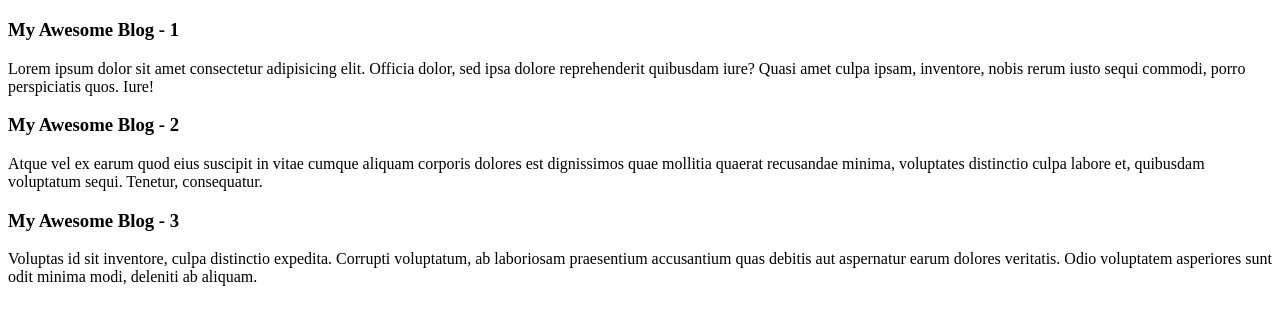
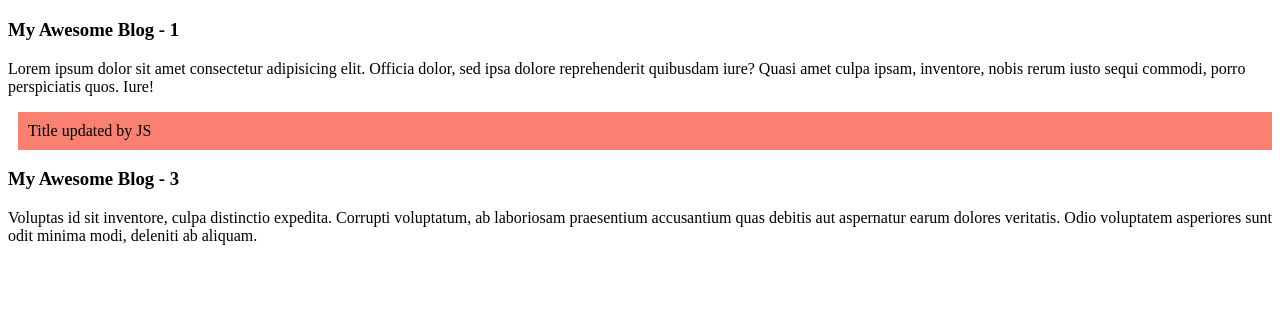
Before and after one commit to bishnuphitron/js-dom, a plain HTML site: page dom.html in a window 1280 px wide. Shown: the part 61-386 px from the top of the page. Drawn offline with Linux system fonts and the light colour scheme.

Commit message:
Capture and change Element by using getElementById

```diff
--- a/dom.html
+++ b/dom.html
@@ -5,6 +5,11 @@
   <meta http-equiv="X-UA-Compatible" content="IE=edge">
   <meta name="viewport" content="width=device-width, initial-scale=1.0">
   <title>DOM</title>
+  <style>
+    /* #second-title{
+      background-color: rgb(235, 204, 182);
+    } */
+  </style>
 </head>
 <body>
   <header>
@@ -16,11 +21,11 @@
         <h3>My Awesome Blog - 1</h3>
         <p>Lorem ipsum dolor sit amet consectetur adipisicing elit. Officia dolor, sed ipsa dolore reprehenderit quibusdam iure? Quasi amet culpa ipsam, inventore, nobis rerum iusto sequi commodi, porro perspiciatis quos. Iure!</p>
       </article>
-      <article>
-        <h3>My Awesome Blog - 2</h3>
+      <article id="third-title">
+        <h3 id="second-title">My Awesome Blog - 2</h3>
         <p>Atque vel ex earum quod eius suscipit in vitae cumque aliquam corporis dolores est dignissimos quae mollitia quaerat recusandae minima, voluptates distinctio culpa labore et, quibusdam voluptatum sequi. Tenetur, consequatur.</p>
       </article>
-      <article>
+      <article id="fourth-title">
         <h3>My Awesome Blog - 3</h3>
         <p>Voluptas id sit inventore, culpa distinctio expedita. Corrupti voluptatum, ab laboriosam praesentium accusantium quas debitis aut aspernatur earum dolores veritatis. Odio voluptatem asperiores sunt odit minima modi, deleniti ab aliquam.</p>
       </article>
@@ -30,8 +35,17 @@
     // console.log(document.body)
     const blogTitles = document.getElementsByTagName('h3');
     for (const h3 of blogTitles) {
-      console.log(h3.innerText);
+      // console.log(h3.innerText);
     }
+
+    const secondTitle = document.getElementById('second-title');
+    secondTitle.style.textAlign = 'center';
+
+    const thirdTitle = document.getElementById('third-title');
+    thirdTitle.innerText = 'Title updated by JS';
+    thirdTitle.style.backgroundColor = 'salmon';
+    thirdTitle.style.padding = '10px';
+    thirdTitle.style.marginLeft = '10px';
   </script>
 </body>
 </html>
```
